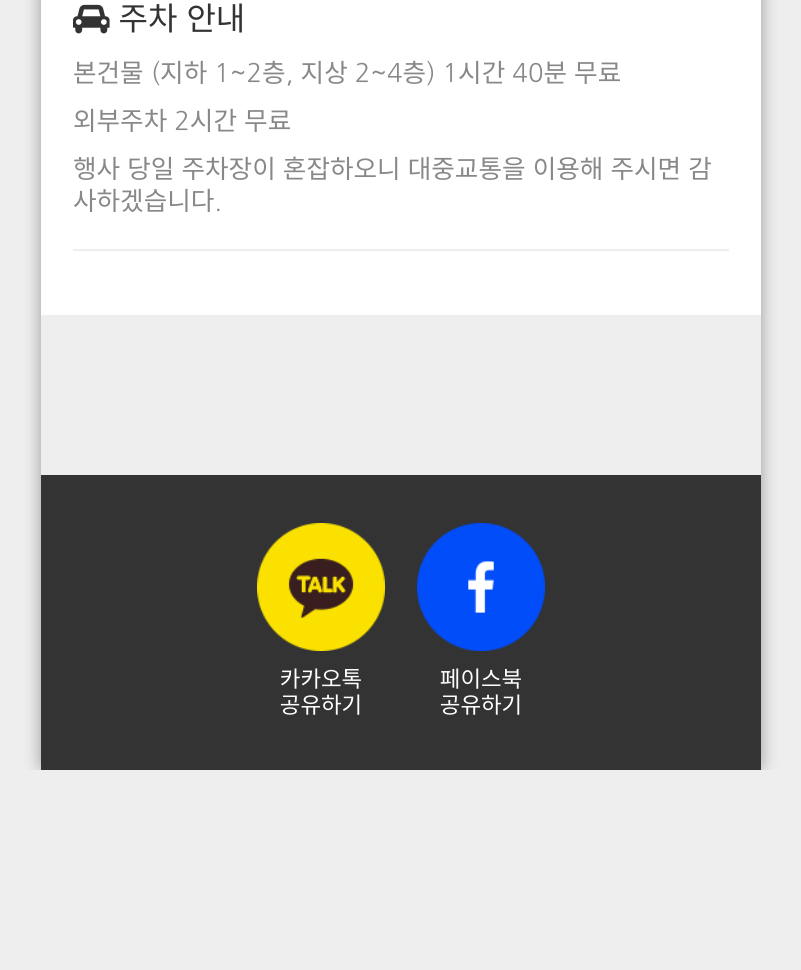
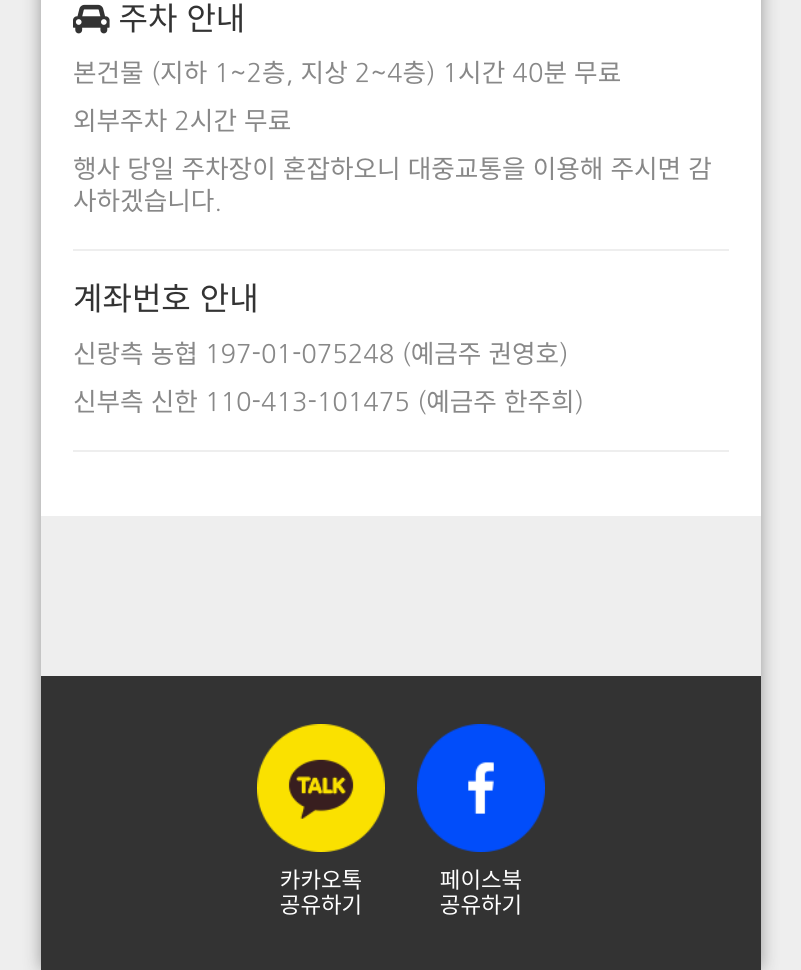
Before and after one commit to joohee0928/wedding-invitation, a plain HTML site: page index.html in a window 1280 px wide. Shown: the part 6187-7157 px from the top of the page, without its empty margins (239-1040 px from the left). Before the commit the page ends 6957 px from the top, so only its background shows below. Drawn offline with Linux system fonts and the light colour scheme.

Commit message:
계좌번호 안내 추가

```diff
--- a/index.html
+++ b/index.html
@@ -295,6 +295,13 @@
               </dd>
             </dl>
           </li>
+          <li class="bank">
+            <dl>
+              <dt>계좌번호 안내</dt>
+              <dd><span>신랑측</span> 농협 197-01-075248 (예금주 권영호)</dd>
+              <dd><span>신부측</span> 신한 110-413-101475 (예금주 한주희)</dd>
+            </dl>
+          </li>
         </ul>
       </section>
       <aside class="share">
```
